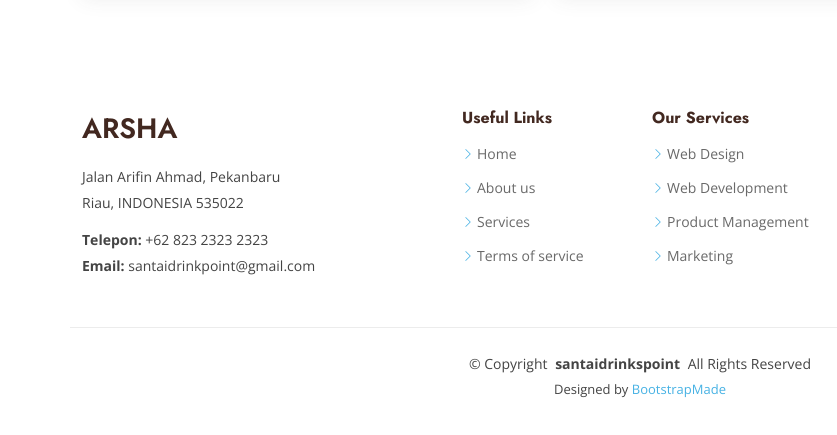
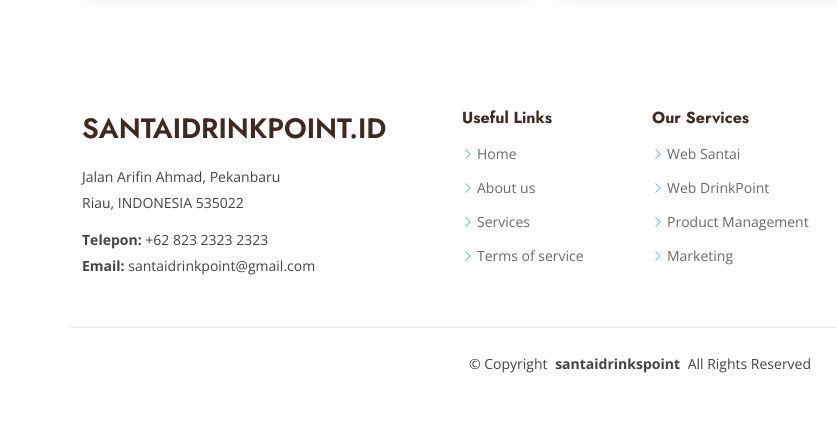
Before and after one commit to tugas4321/kelompok, a plain HTML site: page index.html in a window 1280 px wide. Shown: the part 3547-3982 px from the top of the page, 0-837 px from the left. Drawn offline with nearby package versions, Linux system fonts and the light colour scheme.

Commit message:
Update index.html

```diff
--- a/index.html
+++ b/index.html
@@ -391,7 +391,7 @@
       <div class="row gy-4">
         <div class="col-lg-4 col-md-6 footer-about">
           <a href="index.html" class="d-flex align-items-center">
-            <span class="sitename">Arsha</span>
+            <span class="sitename">SantaiDrinkPoint.id</span>
           </a>
           <div class="footer-contact pt-3">
             <p>Jalan Arifin Ahmad, Pekanbaru</p>
@@ -414,8 +414,8 @@
         <div class="col-lg-2 col-md-3 footer-links">
           <h4>Our Services</h4>
           <ul>
-            <li><i class="bi bi-chevron-right"></i> <a href="#">Web Design</a></li>
-            <li><i class="bi bi-chevron-right"></i> <a href="#">Web Development</a></li>
+            <li><i class="bi bi-chevron-right"></i> <a href="#">Web Santai</a></li>
+            <li><i class="bi bi-chevron-right"></i> <a href="#">Web DrinkPoint</a></li>
             <li><i class="bi bi-chevron-right"></i> <a href="#">Product Management</a></li>
             <li><i class="bi bi-chevron-right"></i> <a href="#">Marketing</a></li>
           </ul>
@@ -442,7 +442,7 @@
         <!-- You can delete the links only if you've purchased the pro version. -->
         <!-- Licensing information: https://bootstrapmade.com/license/ -->
         <!-- Purchase the pro version with working PHP/AJAX contact form: [buy-url] -->
-        Designed by <a href="https://bootstrapmade.com/">BootstrapMade</a>
+<!--         Designed by <a href="https://bootstrapmade.com/">BootstrapMade</a> -->
       </div>
     </div>
 
```
